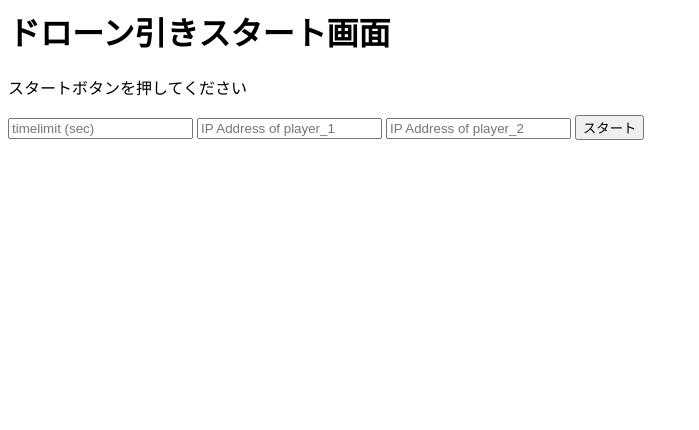
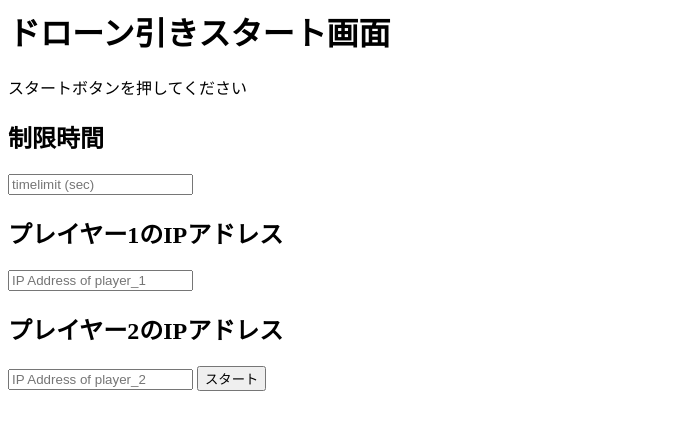
Before and after one commit to nogissh/pulldrone, a Django app: page /pulldrone/ in a window 1280 px wide. Shown: the top 430 px of the page, without its empty margins (0-699 px from the left). Run offline with Django 3.2, Linux system fonts and the light colour scheme.

Commit message:
upgrade: ゲーム設定時に同じ入力をさせないようにした

```diff
--- a/core/mysite/pulldrone/templates/pulldrone/index.html
+++ b/core/mysite/pulldrone/templates/pulldrone/index.html
@@ -11,9 +11,12 @@
 <div>
 <form action="{% url 'pulldrone:toplay' %}" method="POST">
 {% csrf_token %}
-        <input type="text" name="timelimit" placeholder="timelimit (sec)">
-        <input type="text" name="player_1_ip" placeholder="IP Address of player_1">
-        <input type="text" name="player_2_ip" placeholder="IP Address of player_2">
+<h2>制限時間</h2>
+<input type="text" name="timelimit" value="{{ timelimit }}" placeholder="timelimit (sec)">
+<h2>プレイヤー1のIPアドレス</h2>
+<input type="text" name="player_1_ip" value="{{ player_1_ip }}" placeholder="IP Address of player_1">
+<h2>プレイヤー2のIPアドレス</h2>
+<input type="text" name="player_2_ip" value="{{ player_2_ip }}" placeholder="IP Address of player_2">
 <button>スタート</button>
 </form>
 </div>
--- a/core/mysite/pulldrone/views.py
+++ b/core/mysite/pulldrone/views.py
@@ -1,5 +1,6 @@
 from django.shortcuts import render
 from django.http import HttpResponse, HttpResponseRedirect
+from django.utils import datastructures
 
 import ipaddress, socket, time
 import numpy as np
@@ -9,7 +10,15 @@ from pulldrone.pypro import warai_decider #笑顔判定クラス
 
 # Create your views here.
 def index(request):
-  return render(request, "pulldrone/index.html")
+
+  content = {}
+  try:
+    content["timelimit"] = request.POST["timelimit"]
+    content["player_1_ip"] = request.POST["player_1_ip"]
+    content["player_2_ip"] = request.POST["player_2_ip"]
+  except datastructures.MultiValueDictKeyError:
+    pass
+  return render(request, "pulldrone/index.html", content)
 
 
 def toplay(request):
@@ -86,10 +95,17 @@ def toplay(request):
 
   """ 終了後処理 """
   #send("finished") #終了時にドローンに送るメッセージ
-  del player_1, player_2 #クラスの削除
   """ /終了後処理 """
 
-  return render(request, "pulldrone/finished.html")
+  print(timelimit)
+  content = {
+
+    "timelimit": str(timelimit),
+    "player_1_ip": player_1.playerAddress,
+    "player_2_ip": player_2.playerAddress,
+  }
+  del player_1, player_2 #クラスの削除
+  return render(request, "pulldrone/finished.html", content)
 
 
 def error(request):
```
Also changed, not shown: core/mysite/pulldrone/templates/pulldrone/finished.html (+7 -2 lines). Lines whose indentation alone changed are shown as unchanged.
